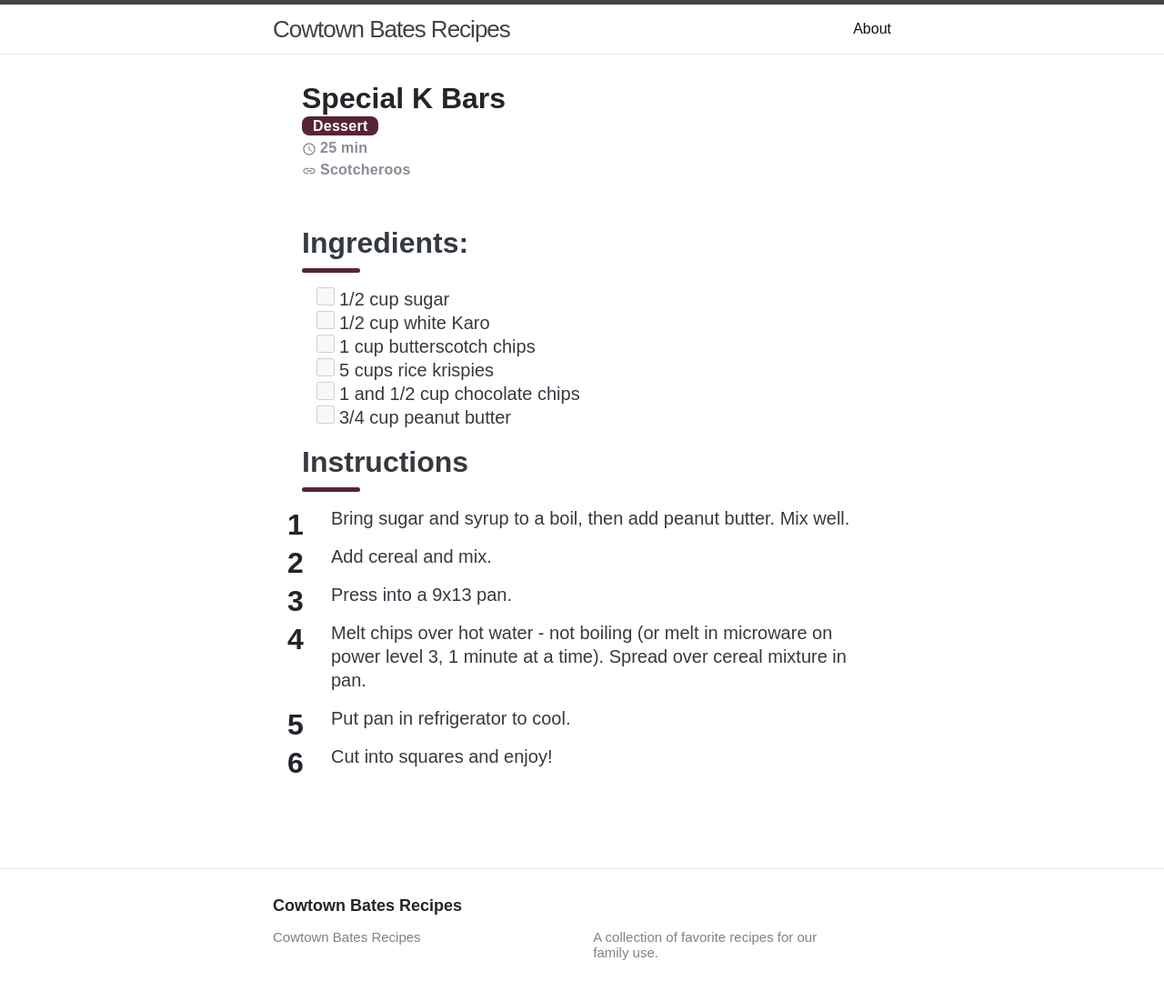
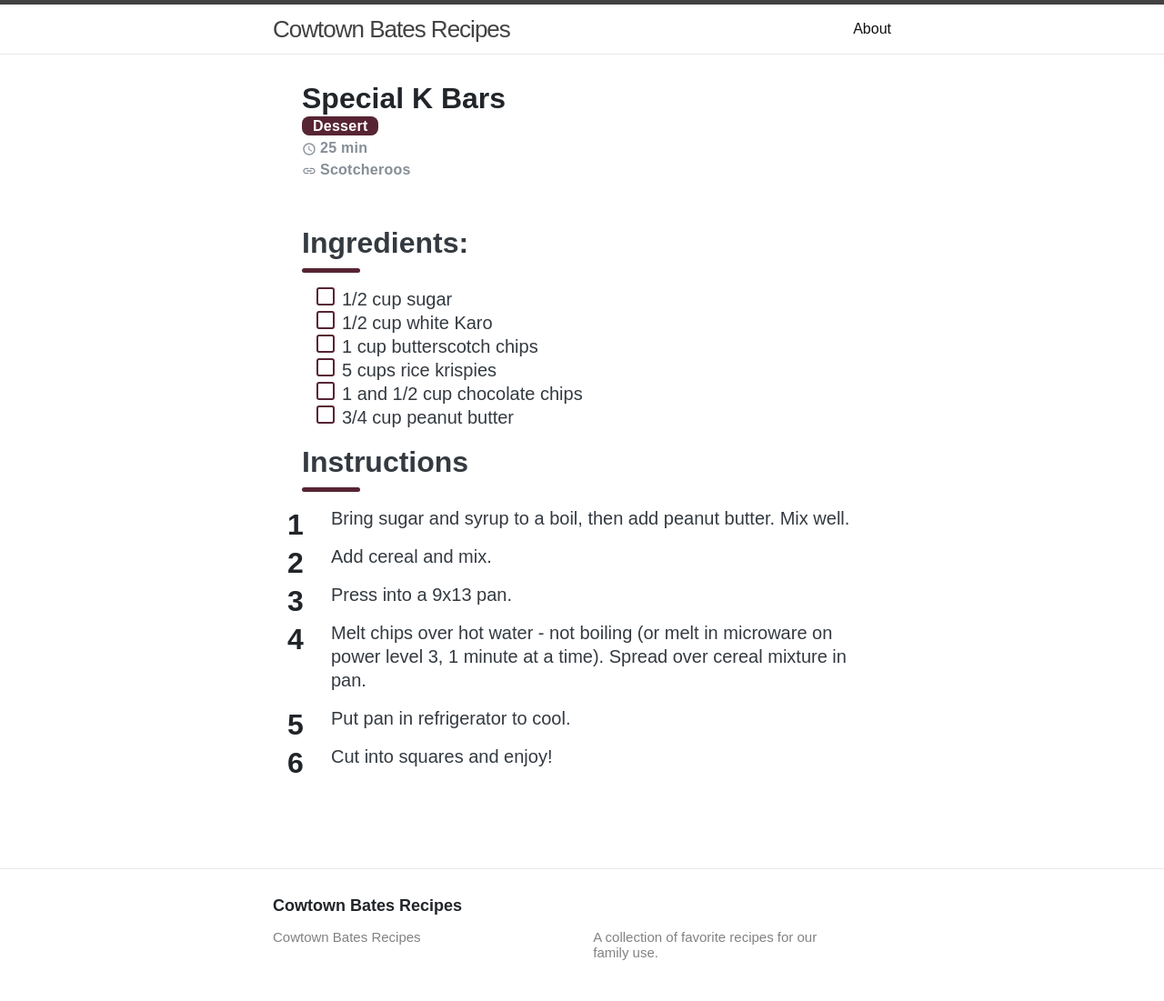
Before and after one commit to sfb1996/cookbook, a Jekyll site: the page built from _recipes/special-k-bars.md, in a window 1280 px wide. Shown: the whole page at 91% size. Built offline with Jekyll 4.4.1, drawn with Linux system fonts in a browser that asks for light colours.

Commit message:
check boxes look nice, but they don't check.

```diff
--- a/_config.yml
+++ b/_config.yml
@@ -26,7 +26,7 @@
 url: "" # the base hostname & protocol for your site, e.g. http://example.com
 
 # Build settings
-theme: minima
+# theme: minima
 plugins:
   - jekyll-feed
 # Settings
--- a/_sass/core/_content.scss
+++ b/_sass/core/_content.scss
@@ -155,7 +155,6 @@
     ol li:has(input[type="checkbox"]),
     ol li:has(input[type="radio"]) {
         list-style-type: none; /* Or style them differently */
-        padding-right: 0.5rem;
     }
 
   blockquote:not(.sidebar) {
--- a/_sass/core/_normalize.scss
+++ b/_sass/core/_normalize.scss
@@ -333,18 +333,32 @@
 
 [type="checkbox"],
 [type="radio"] {
-  box-sizing: border-box; /* 1 */
-  padding: 0; /* 2 */
-  width: 20px; /* Adjust size as needed */
+  appearance: none;
+  width: 20px;
   height: 20px;
-  /* Optional: Add margin to space it from text */
-  margin-right: 5px;
   border: 2px solid #572433;
+  border-radius: 3px;
+  cursor: pointer;
+  position: relative;
+  margin-right: 0.5rem;
 }
 
-[type='checkbox']:checked {
-    background: #572433;
+/* Add checked state */
+[type="checkbox"]:checked {
+  background-color: #007bff;
+  border-color: #007bff;
 }
+
+/* Optional: add a checkmark using CSS */
+[type="checkbox"]:checked::before {
+  content: '✔';
+  position: absolute;
+  top: 50%;
+  left: 50%;
+  transform: translate(-50%, -50%);
+  color: white;
+}
+
 
 /**
  * Correct the cursor style of increment and decrement buttons in Chrome.
```
